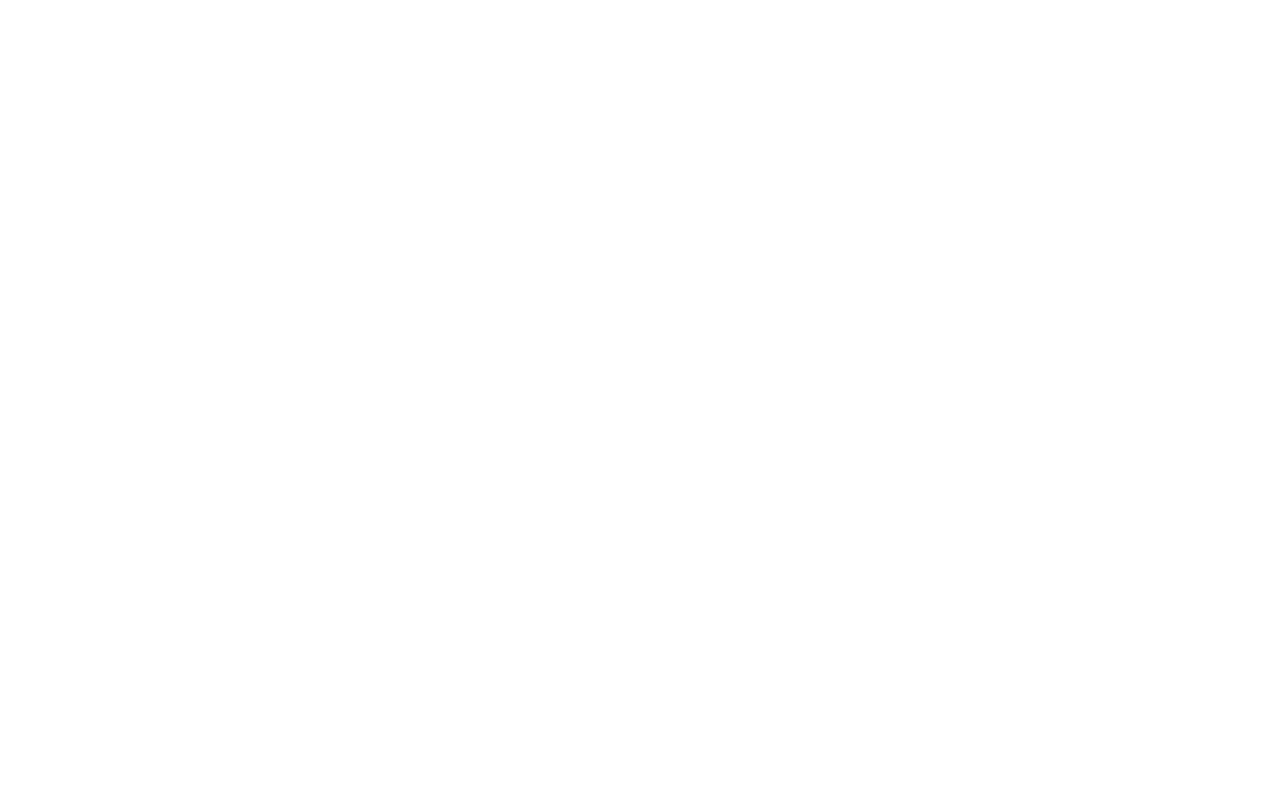
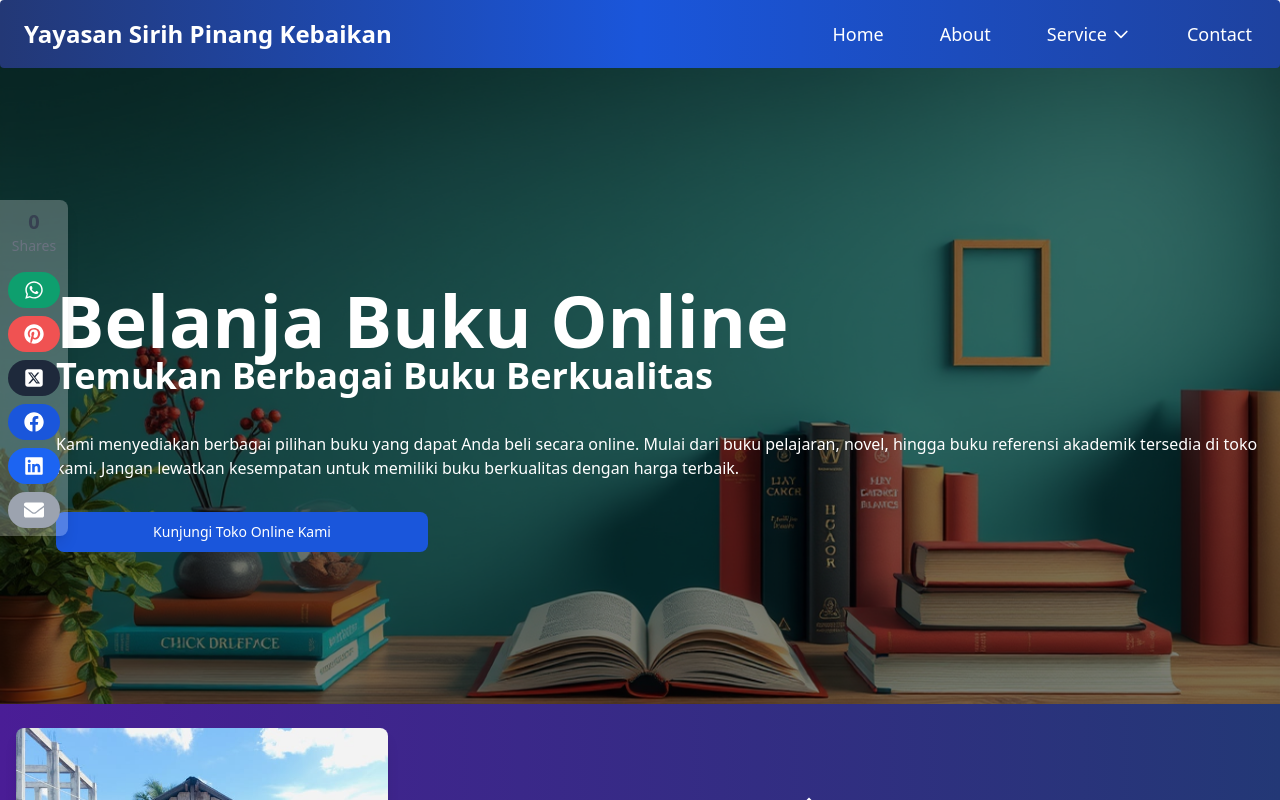
Before and after one commit to Joshtri/yayasan-sirih-pinang-kebaikan-client, a React (Vite) app: page /toko-online-buku in a window 1280 px wide. Before the commit this address had no page. Shown: the top 800 px of the page. Built offline with nearby package versions, Linux system fonts and the light colour scheme.

Commit message:
updating source code here

```diff
--- a/src/App.jsx
+++ b/src/App.jsx
@@ -15,6 +15,7 @@
 import ScrollToTop from './components/ScrollToUp'; // Import the ScrollToTop component
 import AboutPage from './pages/About/AboutPage'
 import ProgressSection from './pages/Service/ProgressSection'
+import TokoOnlinePage from './pages/TokoOnline/TokoOnlinePage'
 
 function App() {
   // const user = localStorage.getItem("token");
@@ -32,11 +33,13 @@
 
           {/* Protected routes */}
           <Route path='/daftar-penulis-buku' element={<Publish/>}/>
+          <Route path='/toko-online-buku' element={<TokoOnlinePage/>}/>
 
           <Route path='/formulir-daftar' element={<FormAuthorPublish/>}/>
           <Route path='/cek-progress' element={<ProgressCek/>}/>
 
           <Route path='/section-cek-progress' element={<ProgressSection/>}/>
+
 
           {/* <Route path='/login' element={<LoginUser/>}/>
           <Route path='/sign-up' element={<SignUpUser/>}/> */}
--- a/src/components/Common/CustomNavbar.jsx
+++ b/src/components/Common/CustomNavbar.jsx
@@ -59,6 +59,14 @@
                   >
                     Cek Progres Buku
                   </Link>
+
+                  <Link
+                    to="/toko-online-buku"
+                    className="block px-4 py-2 text-gray-700 hover:bg-gray-100 hover:text-gray-900"
+                    role="menuitem"
+                  >
+                    Toko Online Buku
+                  </Link>
                 </div>
               </div>
             )}
--- a/src/components/Home/CardPoint.jsx
+++ b/src/components/Home/CardPoint.jsx
@@ -39,7 +39,9 @@
           <div className="flex justify-center mb-1">
             <FaStore className="text-4xl text-sky-500 transform transition hover:scale-150" />
           </div>
-          <h2 className="text-lg font-semibold transform transition hover:scale-110">TOKO ONLINE BUKU</h2>
+          <Link to='/toko-online-buku'>
+            <h2 className="text-lg font-semibold transform transition hover:scale-110">TOKO ONLINE BUKU</h2>
+          </Link>
         </Card>
       </div>
     </div>
--- /dev/null
+++ b/src/components/Service/TokoOnlineShopSection.jsx
@@ -0,0 +1,31 @@
+// import React from 'react'
+import { Link } from 'react-router-dom';
+import backgroundImage from '../../assets/online-shop.png'; // Pastikan jalur gambar benar
+
+function TokoOnlineShopSection() {
+  return (
+    <div
+      className="relative bg-cover bg-center bg-no-repeat py-20"
+      style={{ backgroundImage: `url(${backgroundImage})` }}
+    >
+      {/* Overlay */}
+      <div className="absolute inset-0 bg-black opacity-50"></div>
+
+      {/* Content */}
+      <div className="relative container pl-14 mx-auto px-5 text-white">
+        <h2 className="text-7xl font-bold mt-36">Belanja Buku Online</h2>
+        <h2 className="text-4xl font-bold mb-8 pb-1">Temukan Berbagai Buku Berkualitas</h2>
+        <p className="mb-8">
+          Kami menyediakan berbagai pilihan buku yang dapat Anda beli secara online. Mulai dari buku pelajaran, novel, hingga buku referensi akademik tersedia di toko kami. Jangan lewatkan kesempatan untuk memiliki buku berkualitas dengan harga terbaik.
+        </p>
+        <div className="grid grid-cols-1 md:grid-cols-3 gap-8 pb-16">
+          <Link to='#' className="text-white text-center bg-blue-700 hover:bg-blue-800 focus:ring-4 focus:ring-blue-300 font-medium rounded-lg text-sm px-5 py-2.5 me-2 mb-2 dark:bg-blue-600 dark:hover:bg-blue-700 focus:outline-none dark:focus:ring-blue-800">
+            Kunjungi Toko Online Kami
+          </Link>
+        </div>
+      </div>
+    </div>
+  );
+}
+
+export default TokoOnlineShopSection;
--- /dev/null
+++ b/src/pages/TokoOnline/TokoOnlinePage.jsx
@@ -0,0 +1,13 @@
+// import React from 'react'
+import Layout from '../Layout';
+import TokoOnlineShopSection from '../../components/Service/TokoOnlineShopSection';
+
+function TokoOnlinePage() {
+  return (
+    <Layout>
+        <TokoOnlineShopSection/>
+    </Layout>
+  )
+}
+
+export default TokoOnlinePage
```
Also changed, not shown: src/assets/online-shop.png (added).
